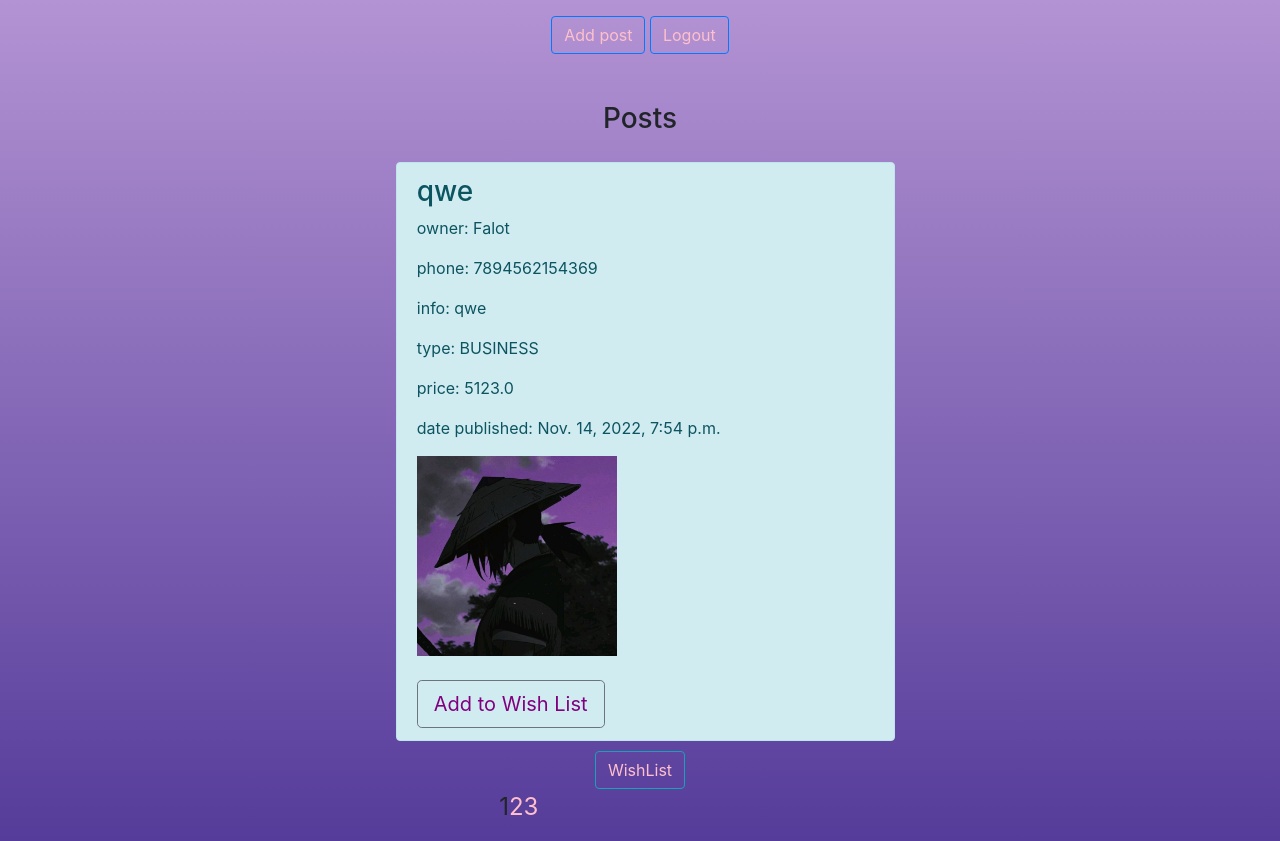
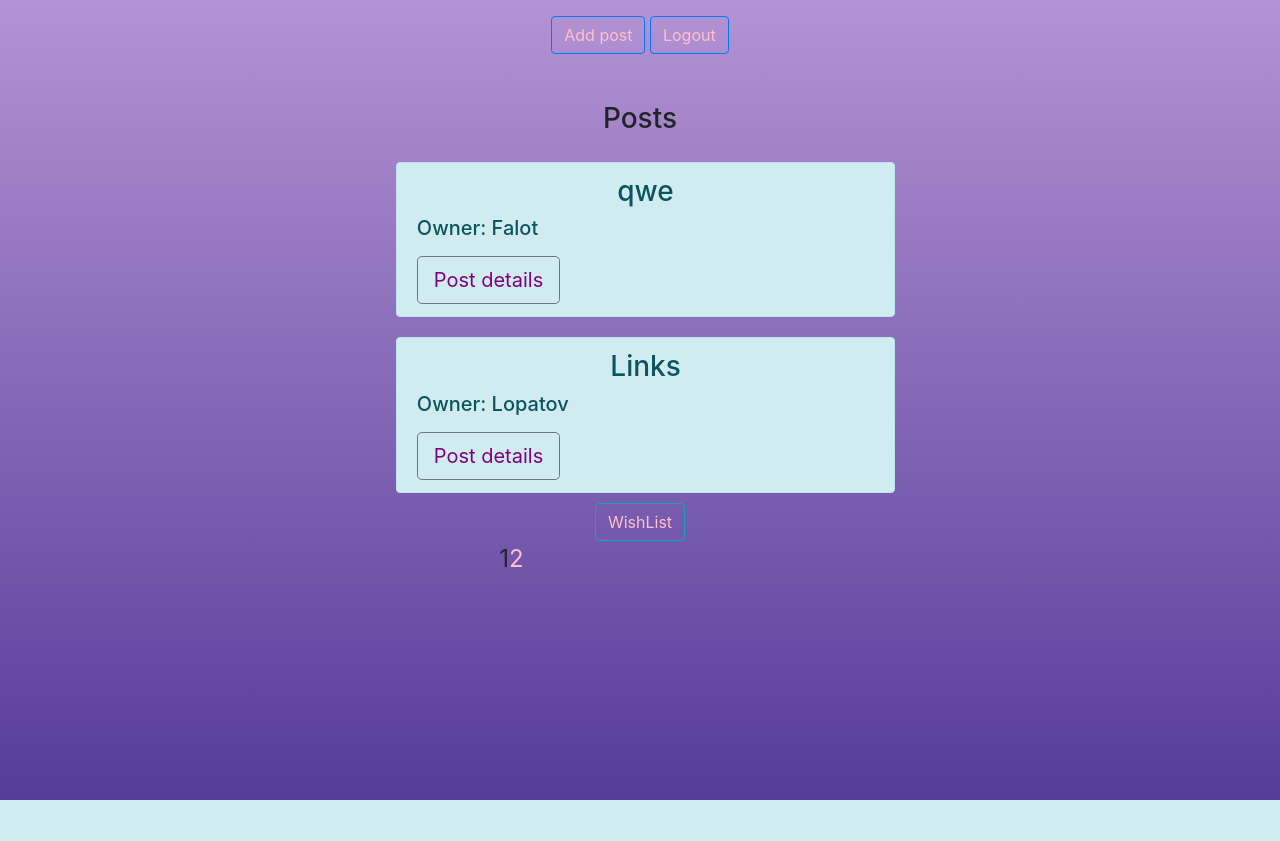
Before and after one commit to pan4a4os/Blog, a Django app: page /home/ in a window 1280 px wide. After the commit the page ends 800 px from the top, so only its background shows below. Run offline with Django 4.2, Linux system fonts and the light colour scheme; a user stored in the database is signed in; data comes from the database, SQL or seed files in the repository; both versions use the stored data as it was after the commit; some libraries are stand-ins or nearby versions.

Commit message:
Reworked some details

```diff
--- a/authentication/templates/registration/home.html
+++ b/authentication/templates/registration/home.html
@@ -18,26 +18,13 @@
           {% for el in post %}
             {% if el.status != 'deactivated' %}
               <div class="alert alert-info">
-                <h3>{{ el.title }}</h3>
-                <p>owner: {{ el.owner }}</p>
-                <p>phone: {{ el.phone_number }}</p>
-                <p>info: {{ el.text }}</p>
-                <p>type: {{ el.type }}</p>
-                <p>price: {{ el.price }}</p>
-                <p>date published: {{ el.created }}</p>
-                {% if el.image %}
-                <img src="{{ el.image.url }}" alt="picture" width="200">
-                {% else %}
-                <p>No image here</p>
-                {% endif %}
+                <center><h3>{{ el.title }}</h3></center>
+                <h5><p>Owner: {{ el.owner }}</p></h5>
                 <div>
-                  {% if not user.user_wishlist.id %}
-                    <br><a href="{% url 'add-wishlist' el.id %}" class="btn btn-secondary btn-lg" role="button" aria-disabled="true" id="wishlist" onclick="javascript:alert('Post added to wishlist');">Add to Wish List</a>
-                  {% endif %}
+                    <a href="{% url 'profile' el.id %}" class="btn btn-secondary btn-lg" role="button" aria-disabled="true" id="wishlist">Post details</a>
                 </div>
               </div>
             {% endif %}
-          <a href="{% url 'wishlist' %}" class="btn btn-info">WishList</a>
           {% endfor %}
         {% else %}
           <p>No posts here</p>
@@ -46,6 +33,7 @@
     </div>
   </div>
 </section>
+<a href="{% url 'wishlist' %}" class="btn btn-info">WishList</a>
 {% if post.has_other_pages %}
   <ul class="pagination">
     {% for i in post.paginator.page_range %}
--- a/authentication/urls.py
+++ b/authentication/urls.py
@@ -10,5 +10,6 @@
     path('logout/', auth_views.LogoutView.as_view(), name='logout'),
     path('home/', views.home, name='home'),
     path('register/', views.register, name='register'),
+    path('profile/<int:id>', views.post_profile, name='profile')
 
 ] + static(settings.MEDIA_URL, document_root=settings.MEDIA_ROOT)
--- a/authentication/views.py
+++ b/authentication/views.py
@@ -1,4 +1,4 @@
-from django.shortcuts import render, redirect
+from django.shortcuts import render, redirect, get_object_or_404
 from django.contrib.auth.decorators import login_required
 from .forms import NewUserForm
 from posts.models import Post
@@ -11,14 +11,19 @@
     post = Post.objects.order_by('-created')
     page = request.GET.get('page', 1)
 
-    paginator = Paginator(post, 1)
+    paginator = Paginator(post, 2)
     try:
         post = paginator.page(page)
     except PageNotAnInteger:
         post = paginator.page(1)
     except EmptyPage:
         post = paginator.page(paginator.num_pages)
-    return render(request, "registration/home.html", {'post': post,})
+    return render(request, "registration/home.html", {'post': post})
+
+
+def post_profile(request, id):
+    post = get_object_or_404(Post, id=id)
+    return render(request, 'registration/profile.html', {'post': post})
 
 
 def register(request):
--- a/posts/models.py
+++ b/posts/models.py
@@ -21,9 +21,9 @@
     phone_regex = RegexValidator(regex=r'^\+?1?\d{9,15}$', message="Phone number must be entered in the format: '+999999999'. Up to 15 digits allowed.")
     phone_number = models.CharField(validators=[phone_regex], max_length=17, unique=True, blank=True, null=True)
     title = models.CharField(max_length=100)
-    text = models.TextField('Some information...')
+    text = models.TextField('Some information:')
     type = models.CharField(max_length=8, choices=TYPE_POST)
-    price = models.FloatField(default=5)
+    price = models.FloatField(default=0)
     status = models.CharField(max_length=11, choices=STATUS_POST)
     image = models.ImageField(null=True, blank=True, upload_to="images/", validators=[validate_image])
     created = models.DateTimeField(verbose_name='date published')
--- a/posts/urls.py
+++ b/posts/urls.py
@@ -5,5 +5,6 @@
 urlpatterns = [
     path('creation/', views.create_post, name='creation'),
     path('wishlist/', views.wishlist, name='wishlist'),
-    path('wishlist/add_to_wishlist/<int:id>', views.add_to_wishlist, name='add-wishlist')
+    path('wishlist/add_to_wishlist/<int:id>', views.add_to_wishlist, name='add-wishlist'),
+    path('wishlist/delete_from_wishlist/<int:id>', views.delete_from_wishlist, name='delete-wishlist')
 ]
```
Also changed, not shown: authentication/templates/registration/profile.html (added, +44 -0 lines), posts/templates/posts/wishlist.html (+2 -19 lines), posts/views.py (+10 -2 lines), db.sqlite3, posts/migrations/0001_initial.py.
